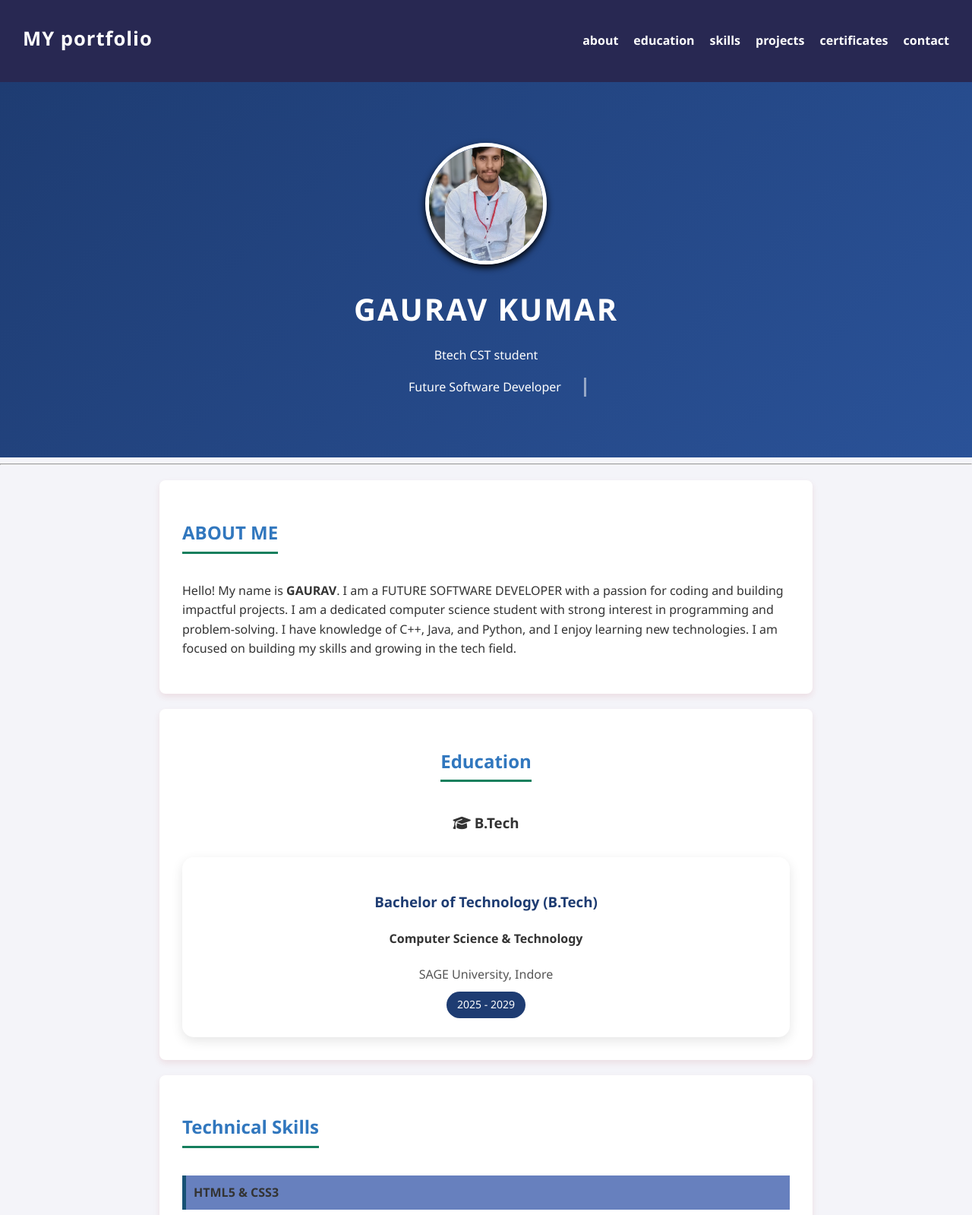
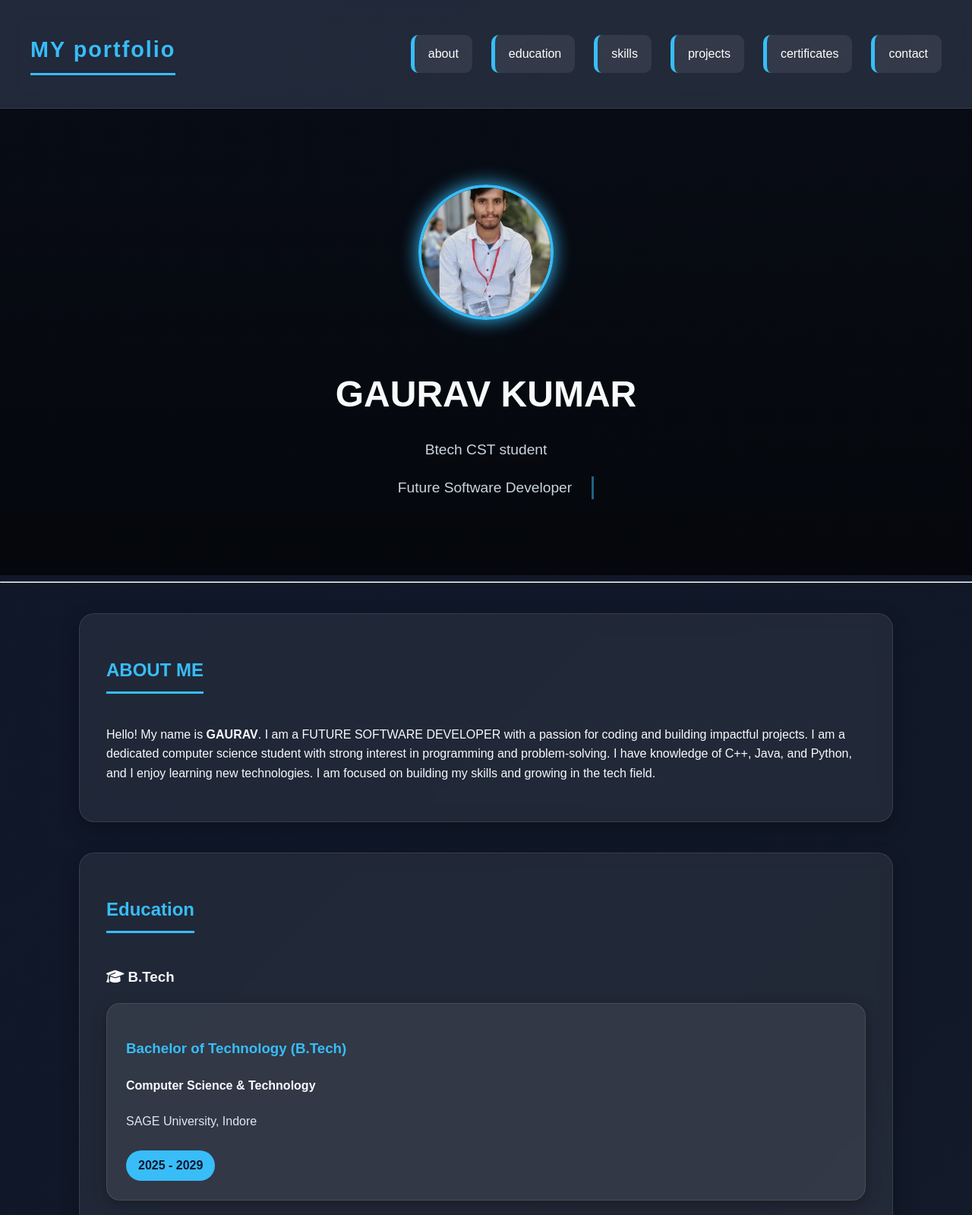
Before and after one commit to gauravyadav73670-dot/MicroProject, a plain HTML site: page index.html in a window 1280 px wide. Shown: the top 1599 px of the page at 76% size. Drawn offline with Linux system fonts and the light colour scheme.

Commit message:
update css

```diff
--- a/style.css
+++ b/style.css
@@ -1,398 +1,301 @@
-/*
-================================================================
-Important CSS Concepts:
-1. margin: 0 auto; -> Centers the box (requires a width).
-2. box-shadow: -> Adds depth. 0 (Left/Right) 4px (Down) 8px (Blur).
-3. rgba(0,0,0,0.1) -> Black color with only 10% visibility.
-4. border-radius: -> Makes corners round.
-================================================================
-*/
-
-/* 1. BASIC RESET - Standard for every project */
 html{
     scroll-behavior: smooth;
 }
-body {
-    margin: 0;
-    font-family: 'Segoe UI', Tahoma, Geneva, Verdana, sans-serif;
-    line-height: 1.6;
-    background-color: #f4f4f9;
-    color: #333;
+
+body{
+    margin:0;
+    font-family: 'Poppins', sans-serif;
+    line-height:1.6;
+
+    background: linear-gradient(135deg,#0f172a,#111827,#1e293b);
+    color:#f8fafc;
 }
 
+/* NAVBAR */
 
-nav {
-    display: flex;justify-content: space-between;
-    align-items: center;
-    background-color: #282852;
-    color:rgb(150, 83, 105);
-    padding:15px 30px;
+nav{
+    display:flex;
+    justify-content:space-between;
+    align-items:center;
+
+    padding:18px 40px;
+
+    background: rgba(255,255,255,0.08);
+    backdrop-filter: blur(12px);
+
+    border-bottom:1px solid rgba(255,255,255,0.1);
+
+    position: sticky;
+    top:0;
+    z-index:1000;
 }
-nav h2 {
-    margin: 0;
-    border: none;
-    color: #ffffff;
-    font-size: 1.6rem;
-    font-weight: 1px;
-    letter-spacing: 1px;
+
+nav h2{
+    color:#38bdf8;
+    font-size:1.8rem;
+    letter-spacing:2px;
+}
+
+nav ul{
+    display:flex;
+    gap:25px;
+    list-style:none;
+}
+
+nav ul li a{
+    color:white;
+    text-decoration:none;
+    font-weight:500;
+    transition:0.3s;
+}
+
+nav ul li a:hover{
+    color:#38bdf8;
+}
+
+/* HEADER */
+
+header{
+    text-align:center;
+    padding:100px 20px;
+
+    background:
+    linear-gradient(rgba(0,0,0,0.5),
+    rgba(0,0,0,0.7));
 
 }
-nav ul {
-    display: flex;
-    list-style: none;
-    gap: 20px;
 
-}
-nav ul li {
-    background: none;
-    border: none;
-    padding: 0;
-}
-nav ul li a{
-    text-decoration: none;
-    color: white;
-    transition: 0.3s;
-}
-nav ul li a:hover{
-    color: #38bdf8;
+header h1{
+    font-size:3rem;
+    margin-bottom:15px;
 }
 
-section {
-    max-width: 800px;
-    margin: 20px auto;
-    padding: 30px;
-    background: white;
-    border-radius: 12px;
-    box-shadow: 0 4px 8px rgba(0,0,0,0.1);
-
-    transition: 0.3s ease;
+header p{
+    font-size:1.2rem;
+    color:#cbd5e1;
 }
 
-section:hover {
-    transform: translateY(-8px);
-}
-.typing {
-    overflow: hidden;
-    white-space: nowrap;
-    border-right: 3px solid white;
-    width: 0;
-    animation: typing 4s steps(30,end) forwards,
-               blink 0.7s infinite;
-    margin: auto;
+/* PROFILE IMAGE */
+
+.profile-image{
+    width:170px;
+    height:170px;
+
+    border-radius:50%;
+    object-fit:cover;
+
+    border:4px solid #38bdf8;
+
+    box-shadow:0 0 25px #38bdf8;
+
+    margin-bottom:20px;
 }
 
-@keyframes typing {
-    from {
-        width: 0;
+/* SECTION */
+
+section{
+    max-width:1000px;
+    margin:40px auto;
+    padding:35px;
+
+    background: rgba(255,255,255,0.07);
+
+    backdrop-filter: blur(10px);
+
+    border-radius:20px;
+
+    border:1px solid rgba(255,255,255,0.1);
+
+    box-shadow:0 8px 25px rgba(0,0,0,0.3);
+
+    transition:0.4s ease;
+}
+
+section:hover{
+    transform:translateY(-8px);
+}
+
+/* HEADINGS */
+
+h2{
+    color:#38bdf8;
+    margin-bottom:25px;
+
+    border-bottom:3px solid #38bdf8;
+    display:inline-block;
+    padding-bottom:8px;
+}
+
+/* LIST ITEMS */
+
+li{
+    background: rgba(255,255,255,0.08);
+
+    margin:12px 0;
+    padding:12px 18px;
+
+    border-left:5px solid #38bdf8;
+
+    border-radius:10px;
+}
+
+/* PROJECTS */
+
+.projects-container,
+.certificate-container{
+    display:grid;
+    grid-template-columns:repeat(auto-fit,minmax(280px,1fr));
+    gap:25px;
+}
+
+.project-card,
+.certificate-card,
+.education-card{
+
+    background: rgba(255,255,255,0.08);
+
+    border-radius:18px;
+    padding:25px;
+
+    border:1px solid rgba(255,255,255,0.1);
+
+    transition:0.4s ease;
+
+    box-shadow:0 5px 20px rgba(0,0,0,0.3);
+}
+
+.project-card:hover,
+.certificate-card:hover,
+.education-card:hover{
+
+    transform:translateY(-10px) scale(1.02);
+
+    box-shadow:0 10px 30px rgba(56,189,248,0.4);
+}
+
+.project-card h3,
+.certificate-card h3,
+.education-card h3{
+    color:#38bdf8;
+}
+
+.project-card p,
+.certificate-card p,
+.education-card p{
+    color:#e2e8f0;
+}
+
+/* BUTTONS */
+
+.project-card a,
+.certificate-card a{
+
+    display:inline-block;
+    margin-top:10px;
+
+    padding:10px 22px;
+
+    background:#38bdf8;
+    color:#0f172a;
+
+    border-radius:10px;
+    text-decoration:none;
+    font-weight:bold;
+
+    transition:0.3s;
+}
+
+.project-card a:hover,
+.certificate-card a:hover{
+
+    background:white;
+    transform:scale(1.05);
+}
+
+/* EDUCATION YEAR */
+
+.education-card span{
+
+    display:inline-block;
+    margin-top:10px;
+
+    padding:7px 16px;
+
+    border-radius:20px;
+
+    background:#38bdf8;
+    color:#0f172a;
+
+    font-weight:bold;
+}
+
+/* FOOTER */
+
+footer{
+    text-align:center;
+    padding:25px;
+
+    background:#020617;
+
+    color:#94a3b8;
+
+    margin-top:40px;
+}
+
+/* TYPING EFFECT */
+
+.typing{
+    overflow:hidden;
+    white-space:nowrap;
+
+    border-right:3px solid #38bdf8;
+
+    width:0;
+
+    animation:
+    typing 4s steps(30,end) forwards,
+    blink .7s infinite;
+
+    margin:auto;
+}
+
+@keyframes typing{
+
+    from{
+        width:0;
     }
 
-    to {
-        width: 260px;
+    to{
+        width:280px;
     }
 }
 
-@keyframes blink {
-    50% {
-        border-color: transparent;
+@keyframes blink{
+
+    50%{
+        border-color:transparent;
     }
 }
 
-/* Projects Section */
-
-#projects{
-    text-align: center;
-}
-
-/* Container */
-
-.projects-container{
-    display: grid;
-    grid-template-columns: repeat(auto-fit, minmax(300px,1fr));
-    gap: 25px;
-    margin-top: 30px;
-}
-
-/* Project Card */
-
-.project-card{
-    background: white;
-    padding: 25px;
-    border-radius: 15px;
-    box-shadow: 0 5px 15px rgba(0,0,0,0.1);
-
-    transition: 0.3s ease;
-}
-
-/* Hover Effect */
-
-.project-card:hover{
-    transform: translateY(-10px);
-    box-shadow: 0 10px 25px rgba(0,0,0,0.2);
-}
-
-/* Heading */
-
-.project-card h3{
-    color: #1e3c72;
-    margin-bottom: 15px;
-    font-size: 1.5rem;
-}
-
-/* Paragraph */
-
-.project-card p{
-    color: #555;
-    margin-bottom: 20px;
-    line-height: 1.6;
-}
-
-/* Button */
-
-.project-card a{
-    display: inline-block;
-    padding: 10px 20px;
-    background: #1e3c72;
-    color: white;
-    border-radius: 8px;
-    text-decoration: none;
-    transition: 0.3s;
-}
-
-/* Button Hover */
-
-.project-card a:hover{
-    background: #2a5298;
-    transform: scale(1.05);
-}
-/* CERTIFICATES SECTION */
-
-#certificates{
-    text-align: center;
-}
-
-/* Container */
-
-.certificate-container{
-    display: grid;
-    grid-template-columns: repeat(auto-fit, minmax(280px,1fr));
-    gap: 25px;
-    margin-top: 30px;
-}
-
-/* Card */
-
-.certificate-card{
-    background: white;
-    padding: 25px;
-    border-radius: 15px;
-
-    box-shadow: 0 5px 15px rgba(0,0,0,0.1);
-
-    transition: 0.3s ease;
-}
-
-/* Hover Effect */
-
-.certificate-card:hover{
-    transform: translateY(-10px);
-    box-shadow: 0 10px 25px rgba(0,0,0,0.2);
-}
-
-/* Heading */
-
-.certificate-card h3{
-    color: #1e3c72;
-    margin-bottom: 15px;
-}
-
-/* Text */
-
-.certificate-card p{
-    color: #555;
-    line-height: 1.6;
-    margin-bottom: 20px;
-}
-
-/* Button */
-
-.certificate-card a{
-    display: inline-block;
-    padding: 10px 18px;
-    background: #1e3c72;
-    color: white;
-
-    border-radius: 8px;
-    text-decoration: none;
-
-    transition: 0.3s;
-}
-
-/* Button Hover */
-
-.certificate-card a:hover{
-    background: #2a5298;
-    transform: scale(1.05);
-}
-
-
-
-/* 2. HEADER - The top dark bar */
-header {
-    background: linear-gradient(135deg, #1e3c72, #2a5298);
-    color: white;
-    text-align: center;
-    padding: 80px 20px;
-}
-
-header h1 {
-    margin: 0;
-    font-size: 2.5rem;
-    letter-spacing: 2px;
-}
-.profile-image{
-    width:150px;
-    height: 150px;
-    border-radius: 50%;
-    object-fit:cover;
-    border: 5px solid white;
-    margin-bottom:20px;
-    box-shadow:0 4px 10px rgba(0,0,0,3) ;
-}
-
-
-
-/* 3. SECTIONS - Creating white cards for content  */
-section {
-    max-width: 800px;
-    margin: 20px auto;
-    padding: 30px;
-    background: white;
-    border-radius: 8px;
-    box-shadow: 0 4px 8px rgba(178, 37, 37, 0.1);
-}
-
-/* 4. HEADINGS - Adding a small accent line */
-h2 {
-    color: #3177be;
-    border-bottom: 3px solid #157f5d;
-    display: inline-block;
-    padding-bottom: 5px;
-}
-
-/* 5. SKILLS & LISTS */
-ul {
-    list-style-type: none;
-    padding: 0;
-}
-
-li {
-    background: #6780be;
-    margin: 10px 0;
-    padding: 10px;
-    border-left: 5px solid #175175;
-    font-weight: bold;
-}
-
-
-/* 6. LINKS & BUTTONS */
-a {
-    color: #3498db;
-    text-decoration: none;
-    font-weight: bold;
-}
-
-a:hover {
-    text-decoration: underline;
-    color: #2c3e50;
-}
-
-/* 7. FOOTER */
-footer{
-    text-align: center;
-    padding: 20px;
-    background-color: #111827;
-    color: #cbd5e1;
-}
-
+/* RESPONSIVE */
 
 @media(max-width:768px){
 
     nav{
-        flex-direction: column;
+        flex-direction:column;
     }
 
     nav ul{
-        margin-top: 15px;
-        flex-direction: column;
-        text-align: center;
+        flex-direction:column;
+        margin-top:15px;
+        text-align:center;
     }
 
     header h1{
-        font-size: 2rem;
+        font-size:2.2rem;
     }
 
     section{
-        margin: 15px;
+        margin:20px;
     }
 }
-/* EDUCATION SECTION */
-
-#education{
-    text-align: center;
-}
-
-/* Container */
-
-.education-container{
-    display: flex;
-    flex-direction: column;
-    gap: 25px;
-    margin-top: 30px;
-}
-
-/* Card */
-
-.education-card{
-    background: white;
-    padding: 25px;
-    border-radius: 15px;
-
-    box-shadow: 0 5px 15px rgba(0,0,0,0.1);
-
-    transition: 0.3s ease;
-}
-
-/* Hover Effect */
-
-.education-card:hover{
-    transform: translateY(-8px);
-    box-shadow: 0 10px 25px rgba(0,0,0,0.2);
-}
-
-/* Headings */
-
-.education-card h3{
-    color: #1e3c72;
-    margin-bottom: 10px;
-}
-
-
-/* Text */
-
-.education-card p{
-    color: #555;
-    margin-bottom: 10px;
-}
-
-/* Year */
-
-.education-card span{
-    display: inline-block;
-    padding: 6px 14px;
-
-    background: #1e3c72;
-    color: white;
-
-    border-radius: 20px;
-    font-size: 14px;
-}
```
